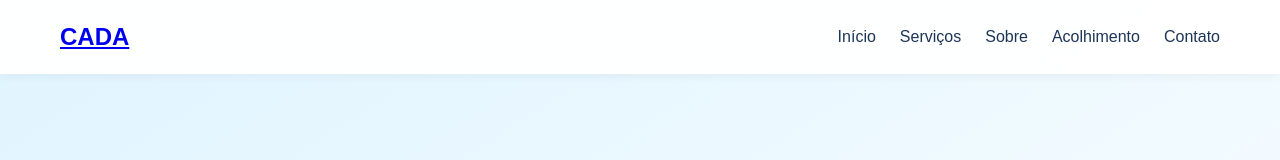
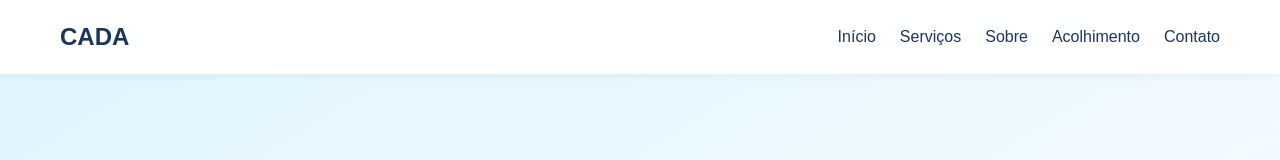
Before and after one commit to HomeSweet15/Site_Clinica_Eutanasia, a plain HTML site: page index.html in a window 1280 px wide. Shown: the top 160 px of the page. Drawn offline with Linux system fonts and the light colour scheme.

Commit message:
Update style.css

```diff
--- a/style.css
+++ b/style.css
@@ -58,6 +58,11 @@ nav {
 
 .menu a:hover {
   color: #4ea8de;
+}
+
+.logo a {
+  text-decoration: none;
+  color: #1d3557;
 }
 
 .menu-toggle {
```
